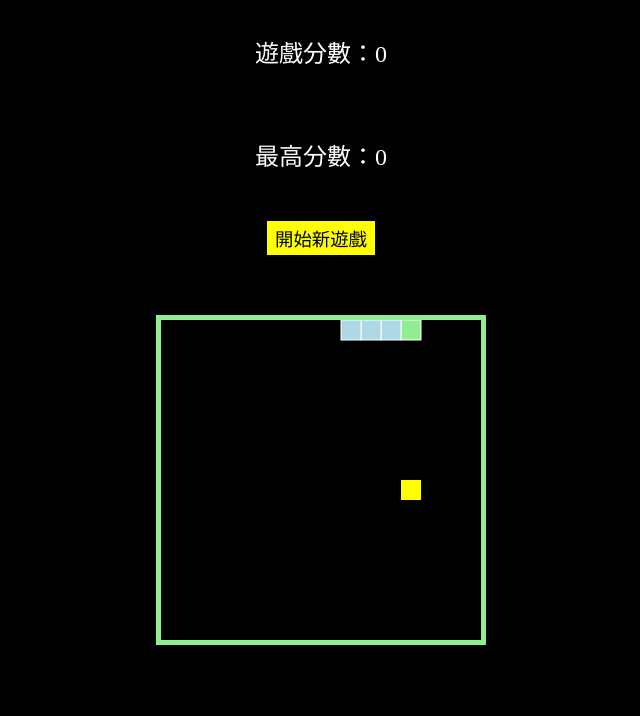
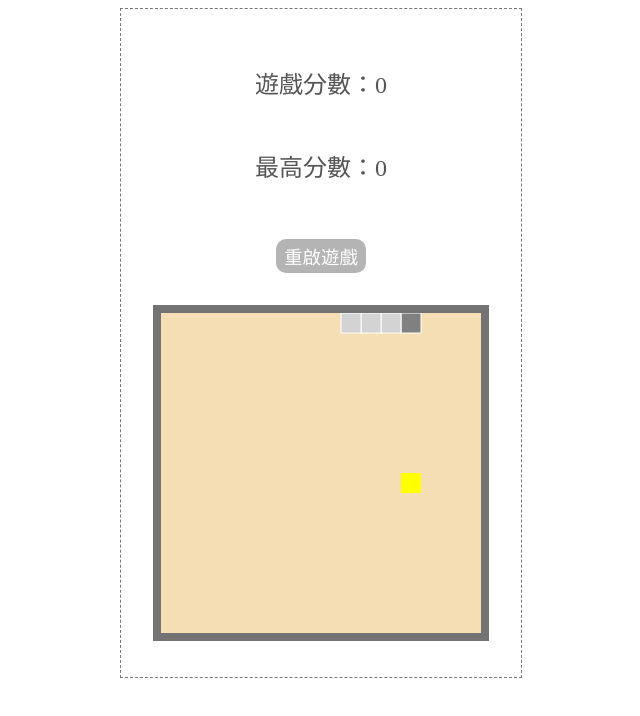
Before and after one commit to WendyWang1031/greedySnakeGame, a plain HTML site: page index.html in a window 1280 px wide. Shown: the whole page, without its empty margins (319-959 px from the left). Drawn offline with Linux system fonts and the light colour scheme.

Commit message:
update and fix

```diff
--- a/app.js
+++ b/app.js
@@ -106,16 +106,16 @@ function draw() {
   }
 
   //背景全設定為黑色
-  ctx.fillStyle = "black";
+  ctx.fillStyle = "wheat";
   ctx.fillRect(0, 0, canvas.width, canvas.height);
 
   myFruit.drawFruit();
   //畫出蛇
   for (let i = 0; i < snake.length; i++) {
     if (i == 0) {
-      ctx.fillStyle = "lightGreen";
+      ctx.fillStyle = "grey";
     } else {
-      ctx.fillStyle = "lightblue";
+      ctx.fillStyle = "lightgrey";
     }
     ctx.strokeStyle = "white";
 
--- a/index.html
+++ b/index.html
@@ -7,17 +7,23 @@
     <link rel="stylesheet" href="./style.css" />
   </head>
   <body>
-    <canvas
-      id="myCanvas"
-      width="320"
-      height="320"
-      style="background-color: black"
-    ></canvas>
-    <p id="myScore"></p>
-    <p id="myScore2"></p>
-    <button type="button" id="Start" onclick="location.reload()">
-      開始新遊戲
-    </button>
+    <div class="main-area">
+      <div class="button">
+        <p id="myScore"></p>
+        <p id="myScore2"></p>
+        <button type="button" id="Start" onclick="location.reload()">
+          重啟遊戲
+        </button>
+      </div>
+
+      <canvas
+        id="myCanvas"
+        width="320"
+        height="320"
+        style="background-color: rgb(255, 255, 255)"
+      ></canvas>
+    </div>
+
     <script src="./app.js"></script>
   </body>
 </html>
--- a/style.css
+++ b/style.css
@@ -5,35 +5,48 @@
 }
 
 body {
-  background-color: black;
+  background-color: rgb(255, 255, 255);
   display: flex;
   flex-direction: column;
   align-items: center;
+  div.main-area {
+    border: 1px dashed rgb(120, 120, 120);
+    padding: 2rem;
+    justify-content: center;
+    display: flexbox;
+    align-items: center;
+    div.button {
+      display: flex;
+      flex-direction: column;
+      align-items: center;
+      #myScore,
+      #myScore2 {
+        color: rgb(85, 85, 85);
+        font-size: 1.5rem;
+      }
+      button#Start {
+        padding: 0.25rem 0.5rem;
+        border-radius: 10px;
+        color: white;
+        background-color: rgb(180, 180, 180);
+        font-size: 1.15rem;
+        display: flex;
+        justify-content: center;
+        align-items: center;
+        margin: 2rem;
+        transition: background-color 0.3s ease;
+      }
+      button#Start:hover {
+        background-color: rgb(41, 41, 41);
+      }
+    }
+  }
 }
 
 #myCanvas {
-  border: 5px solid lightgreen;
-  position: absolute;
+  border: 0.5rem solid rgb(115, 115, 115);
+  /* position: absolute;
   top: 60%;
   left: 50%;
-  transform: translate(-50%, -50%);
+  transform: translate(-50%, -50%); */
 }
-
-#myScore {
-  margin-top: 1rem;
-}
-
-#myScore,
-#myScore2 {
-  color: white;
-  font-size: 1.5rem;
-  padding: 10px;
-}
-
-#Start {
-  padding: 0.25rem 0.5rem;
-  background-color: yellow;
-  font-size: 1.15rem;
-  display: block;
-  margin-top: 15px;
-}
```
